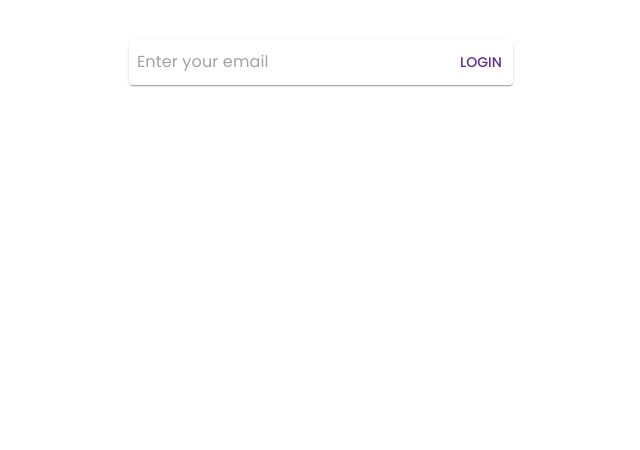
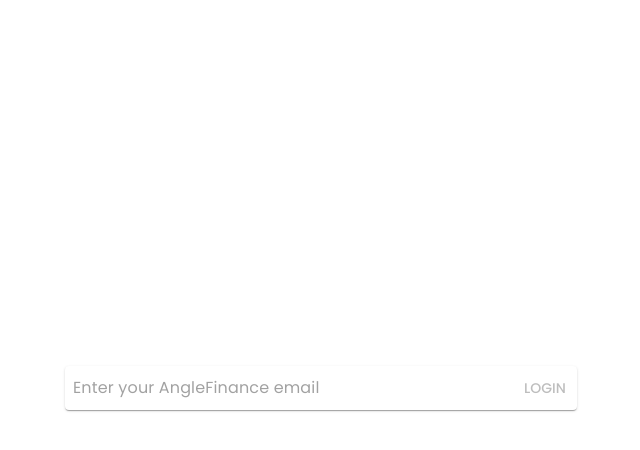
Before and after one commit to bengulapa/c1p-v2-demo, a React (Create React App) app: page /login in a window 1280 px wide. Shown: the top 450 px of the page, without its empty margins (319-959 px from the left). Built offline with nearby package versions, Linux system fonts and the light colour scheme.

Commit message:
login updates, support enter key on login and search, update store version

```diff
--- a/src/layout/Main.tsx
+++ b/src/layout/Main.tsx
@@ -4,7 +4,6 @@ import * as React from "react";
 import { Outlet, useParams } from "react-router-dom";
 import PageHeader from "../components/PageHeader";
 import ApplicationService from "../data/api/ApplicationService";
-import { applications } from "../data/applications";
 import { useLoanStore } from "../state";
 import { Color } from "../styles/colors";
 import { DrawerHeader } from "./DrawerHeader";
@@ -21,11 +20,6 @@ const Main = () => {
 
   React.useEffect(() => {
     const fetchLoanData = async () => {
-      const loan = await service.getApplication(loanId!);
-      if (loan) {
-        setLoan(loan);
-      }
-
       const checklists = await service.getChecklists(loanId!);
       if (checklists) {
         setChecklists(checklists);
@@ -39,6 +33,11 @@ const Main = () => {
       const tasks = await service.getTasks(loanId!);
       if (tasks) {
         setTasks(tasks);
+      }
+
+      const loan = await service.getApplication(loanId!);
+      if (loan) {
+        setLoan(loan);
       }
     };
 
--- a/src/pages/Login.tsx
+++ b/src/pages/Login.tsx
@@ -1,4 +1,4 @@
-import { Alert, Box, Button, InputBase, Paper } from "@mui/material";
+import { Alert, Box, Button, InputBase, Paper, TextField } from "@mui/material";
 import React from "react";
 import { useNavigate } from "react-router-dom";
 import AuthService from "../data/api/AuthService";
@@ -21,8 +21,13 @@ const Login = () => {
   return (
     <Box
       sx={{
-        width: "30%",
         mx: "auto",
+        display: "flex",
+        flexDirection: "column",
+        justifyContent: "center",
+        alignItems: "center",
+        height: "100vh",
+        width: "40%",
       }}
     >
       <Paper
@@ -32,18 +37,29 @@ const Login = () => {
           display: "flex",
           alignItems: "center",
           justifyContent: "center",
-          mt: 5,
+          mb: 4,
+          width: "100%",
         }}
       >
         <InputBase
           sx={{ ml: 1, flex: 1 }}
-          placeholder="Enter your email"
+          placeholder="Enter your AngleFinance email"
           value={email}
           onChange={(event: React.ChangeEvent<HTMLInputElement>) => {
             setEmail(event.target.value);
           }}
+          onKeyDown={(event) => {
+            if (event.key === "Enter") {
+              handleLogin();
+            }
+          }}
         />
-        <Button type="button" sx={{ p: "10px" }} onClick={handleLogin}>
+        <Button
+          type="button"
+          sx={{ p: "10px" }}
+          disabled={!email.includes("anglefinance.com.au")}
+          onClick={handleLogin}
+        >
           Login
         </Button>
       </Paper>
--- a/src/pages/Search.tsx
+++ b/src/pages/Search.tsx
@@ -19,6 +19,16 @@ const Search = () => {
   const [value, setValue] = React.useState("");
   const [error, setError] = React.useState("");
   const navigate = useNavigate();
+
+  const handleSearch = () => {
+    const loan = applications.find((a) => a.creditArrangementId === value);
+
+    if (!loan) {
+      setError("No application found with that ID. Please try another.");
+    } else {
+      navigate(`/${value}/overview`, { state: loan });
+    }
+  };
 
   return (
     <Box
@@ -59,24 +69,17 @@ const Search = () => {
           onChange={(event: React.ChangeEvent<HTMLInputElement>) => {
             setValue(event.target.value);
           }}
+          onKeyDown={(event) => {
+            if (event.key === "Enter") {
+              handleSearch();
+            }
+          }}
         />
         <IconButton
           type="button"
           sx={{ p: "10px" }}
           aria-label="search"
-          onClick={() => {
-            const loan = applications.find(
-              (a) => a.creditArrangementId === value
-            );
-
-            if (!loan) {
-              setError(
-                "No application found with that ID. Please try another."
-              );
-            } else {
-              navigate(`/${value}/overview`, { state: loan });
-            }
-          }}
+          onClick={handleSearch}
         >
           <SearchIcon />
         </IconButton>
--- a/src/state/index.ts
+++ b/src/state/index.ts
@@ -103,7 +103,7 @@ export const useLoanStore = create<State>()(
         },
       }),
       {
-        version: 2,
+        version: 3,
         name: "loanStore",
         storage: createJSONStorage(() => sessionStorage),
       }
```
